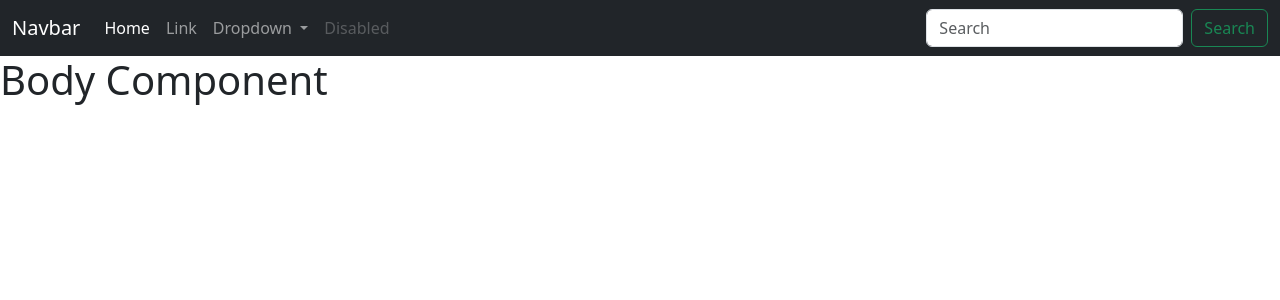
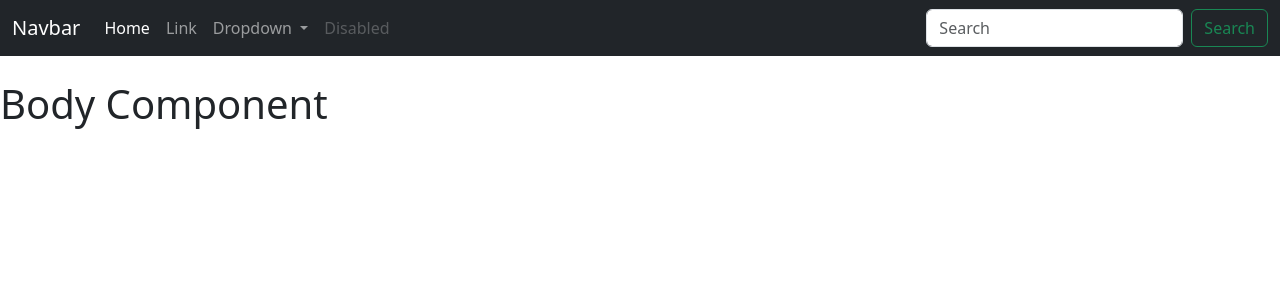
Before and after one commit to Manu8080Go/01-hola-mundo, an Angular app: page / in a window 1280 px wide. Shown: the top 300 px of the page. Built offline with nearby package versions, Linux system fonts and the light colour scheme.

Commit message:
Modificar app.component.html

```diff
--- a/src/app/app.component.html
+++ b/src/app/app.component.html
@@ -1,3 +1,3 @@
 <app-header></app-header>
 
-<app-body></app-body>
+<app-body class="container"></app-body>
```
